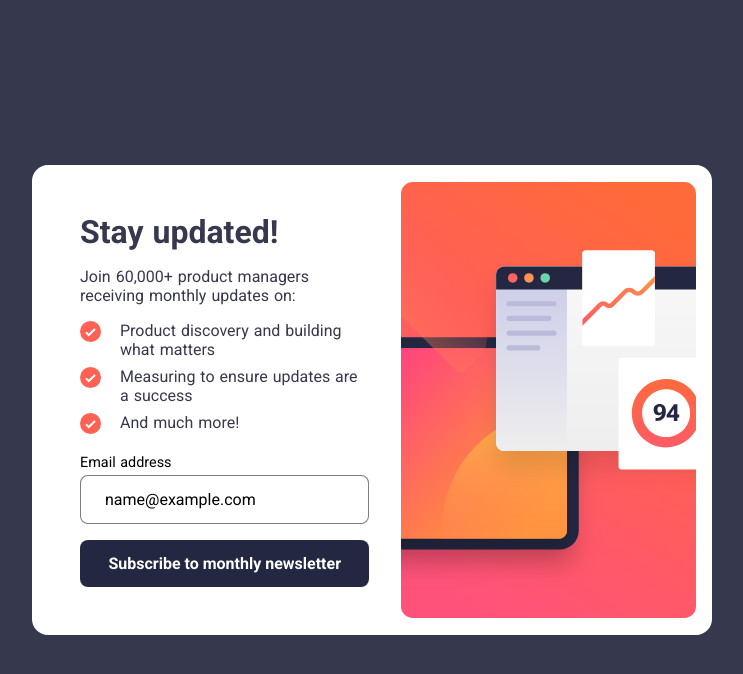
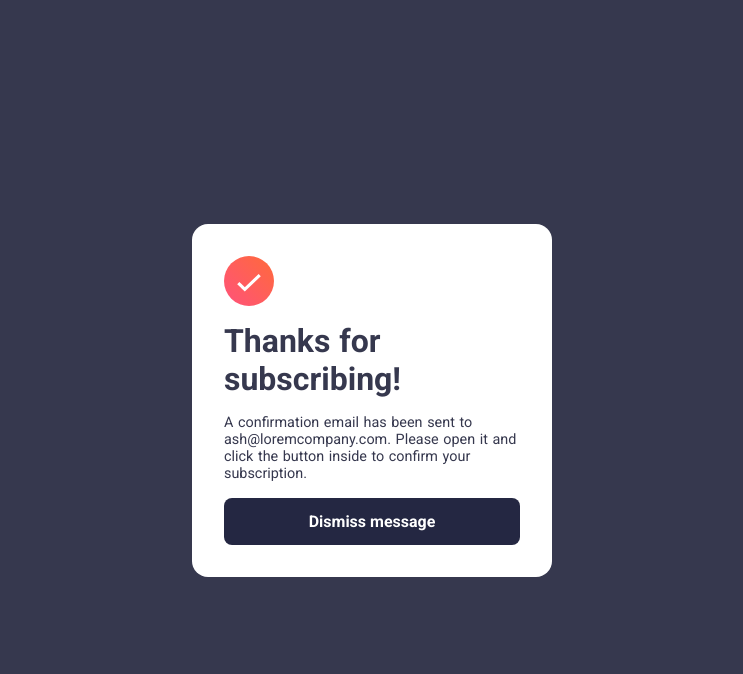
Before and after one commit to juliabush/newsletter, a plain HTML site: page index.html in a window 1280 px wide. Both pictures are taken after typing "name@example.com" into the empty fields and a click on the button "Subscribe to monthly newsletter". Shown: the whole page, without its empty margins (268-1011 px from the left). Drawn offline with Linux system fonts and the light colour scheme.

```diff
--- a/index.html
+++ b/index.html
@@ -15,7 +15,7 @@
 
     <!-- Sign-up form start -->
 
-    <section class="signup-form__container">
+    <section class="signup-form__container" id="card-1">
       <picture class="bg-image">
         <source srcset="/assets/images/illustration-sign-up-desktop.svg" media="(min-width: 600px)" class="big">
         <img src="/assets/images/illustration-sign-up-mobile.svg" alt="" class="bg-image__mobile-backup">
@@ -30,9 +30,11 @@
         </ul>
         <form action="/" class="signup-form__form" id="form">
           <div class="form__grid">
-            <div class="form__min-flex">
-              <label for="email">Email address</label>
-              <input placeholder="email@company.com" type="email" id="email">
+            <div class="error-message">
+              <div class="form__min-flex">
+                <label for="email" id="error">Email address</label>
+                <input placeholder="email@company.com" type="email" id="email" required>
+              </div>
             </div>
             <button class="form__button">Subscribe to monthly newsletter</button>
           </div>
@@ -43,13 +45,14 @@
     <!-- Sign-up form end -->
 
     <!-- Success message start -->
-  <section class="success-message__container" id="win">
-      Thanks for subscribing!
-
-      A confirmation email has been sent to ash@loremcompany.com.
-      Please open it and click the button inside to confirm your subscription.
-
-      Dismiss message
+  <section class="success-message__container hidden" id="card-2">
+    <img src="/assets/images/icon-success.svg" alt="" class="success-image">
+      <h2 class="success-message__main-title">Thanks for <br>subscribing!</h2>
+       <p class="success-message__description">
+        A confirmation email has been sent to ash@loremcompany.com.
+        Please open it and click the button inside to confirm your subscription.
+        </p>
+      <button class="success-message__button" id="refresh">Dismiss message</button>
   </section>
 </main>
 </body>
--- a/main.js
+++ b/main.js
@@ -1,6 +1,29 @@
 const form = document.getElementById('form');
 const email = document.getElementById('email');
+const errorMessage = document.getElementById('error');
+const signUpForm = document.getElementById('card-1');
+const successMessage = document.getElementById('card-2');
+const refreshButton = document.getElementById('refresh');
 
 form.addEventListener('submit', (e) => {
-    e.preventDefault()
+    let messages = []
+    const regex = /^[^\s@]+@[^\s@]+\.[a-zA-Z]{2,}$/;
+    if (!regex.test(email.value)) {
+        messages.push('Valid Email Required')
+    }
+
+    if (messages.length > 0) {
+        e.preventDefault()
+        errorMessage.innerText = messages.join(', ')
+        errorMessage.classList.toggle('red-text');
+        email.classList.toggle('red');
+    }
+    if (messages.length === 0) {
+        e.preventDefault()
+        signUpForm.classList.add('hidden');
+        successMessage.classList.remove('hidden');
+    }
 })
+refreshButton.addEventListener('click', function() {
+    location.reload();
+})
--- a/style.css
+++ b/style.css
@@ -56,6 +56,11 @@
 
   html {
     height: 100%;
+    font-family: var(--ff-main);
+    font-size: var(--ff-size);
+    font-weight: var(--fw-mid);
+    color: var(--clr-CharcoalGrey);
+    word-spacing: 1px;
   }
   main {
     height: 100%;
@@ -66,11 +71,7 @@
   }
   .signup-form__text {
     padding: 2rem;
-    font-family: var(--ff-main);
-    font-size: var(--ff-size);
-    font-weight: var(--fw-mid);
-    color: var(--clr-CharcoalGrey);
-    word-spacing: 1px;
+
   }
   .signup-form__main-title {
     font-size: 2rem;
@@ -97,7 +98,7 @@
 ul li::before {
     content: url(/assets/images/icon-list.svg);
 }
-  .success-message__container {
+  .hidden {
     display: none;
   }
   .form__min-flex {
@@ -133,7 +134,29 @@
   button:hover {
     background: linear-gradient(to right, var(--clr-Tomato), rgb(255, 208, 0));
   }
-  @media (min-width:375px) and (max-width:600px) {
+  .red {
+    background-color: rgba(255, 0, 0, 0.295);
+    border: 1px solid red;
+  }
+  .red-text {
+    color: red;
+  }
+  .success-message__container {
+    display: grid;
+    padding: 2rem;
+    margin-top: 6rem;
+    gap: 1rem;
+  }
+  .success-message__description {
+    font-size: 1.2rem;
+  }
+  h2 {
+    font-size: 2rem;
+  }
+  .success-message__button {
+    margin-top: 12.5rem;
+  }
+  @media (min-width:376px) and (max-width:600px) {
     .bg-image {
         background-color: var(--clr-Tomato);
         background-image: url(/assets/images/illustration-sign-up-desktop.svg);
@@ -141,10 +164,36 @@
       .bg-image__mobile-backup {
        visibility: hidden;
       }
+
+  .hidden {
+    display: none;
+  }
   }
   @media (min-width:600px) {
     html {
+      height: 100%;
+      display: grid;
+      place-content: center;
         background-color: var(--clr-CharcoalGrey);
+
+    }
+    .success-image {
+      width: 50px;
+    }
+    h2 {
+      font-size: 2rem;
+    }
+    .success-message__description {
+      font-size: 0.9rem;
+    }
+    .success-message__container {
+      margin-top: 0;
+      background-color: white;
+      max-width: 360px;
+      border-radius: 1rem;
+    }
+    .success-message__button {
+      margin-top: 0;
     }
     body {
         height: 100%;
@@ -170,4 +219,8 @@
         grid-column: 1;
         grid-row: 1;
     }
+
+  .hidden {
+    display: none;
   }
+  }
```
